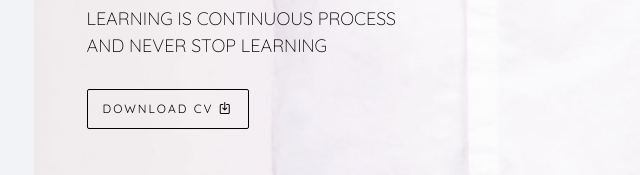
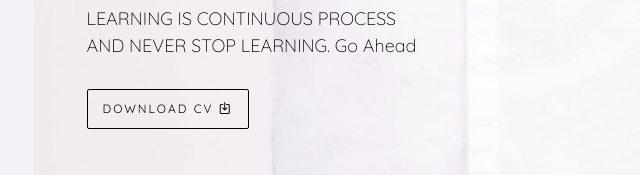
Before and after one commit to mithun40/me, a plain HTML site: page index.html in a window 1280 px wide. Shown: the part 458-633 px from the top of the page, 321-961 px from the left. Drawn offline with nearby package versions, Linux system fonts and the light colour scheme; files whose address does not match are found by name; a web font is replaced by a local one.

Commit message:
Ok Save it

```diff
--- a/index.html
+++ b/index.html
@@ -99,7 +99,7 @@ Copyright &copy;<script>document.write(new Date().getFullYear());</script> All r
 					   				<div class="slider-text-inner js-fullheight">
 					   					<div class="desc">
 						   					<h1>Hi! <br>I'm Mithun Majumdar</h1>
-											   <h2>LEARNING IS CONTINUOUS PROCESS AND NEVER STOP LEARNING</h2>
+											   <h2>LEARNING IS CONTINUOUS PROCESS AND NEVER STOP LEARNING. Go Ahead</h2>
 												<p><a href="Mithun_CV.pdf" class="btn btn-primary btn-learn">Download CV <i class="icon-download4"></i></a></p>
 											</div>
 					   				</div>
```
